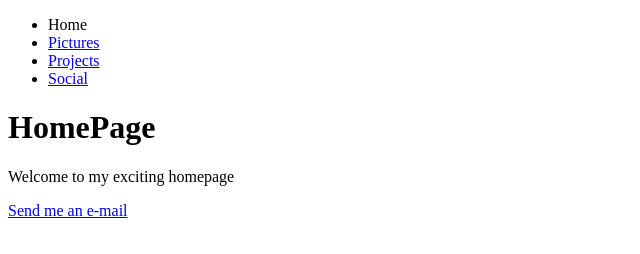
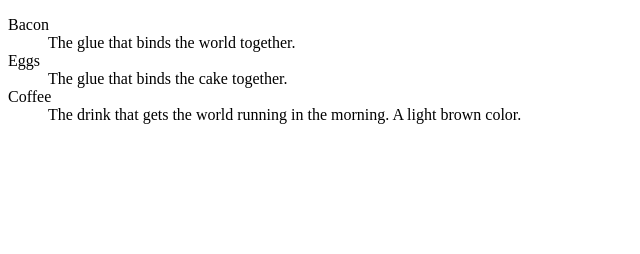
Before and after one commit to MohanKumarYum/MohanKumarYum.GitHub.io, a plain HTML site: page index.html in a window 1280 px wide. Shown: the whole page, without its empty margins (0-640 px from the left). Drawn offline with Linux system fonts and the light colour scheme.

Commit message:
Third type of list element -  description lists.

```diff
--- a/index.html
+++ b/index.html
@@ -9,18 +9,16 @@
 </head>
 
 <body>
-  <ul>
-    <li>Home</li>
-    <li> <a href="pictures.html">Pictures</a></li>
-    <li> <a href="projects.html">Projects</a></li>
-    <li> <a href="social.html">Social</a></li>
-  </ul>
+  <!-- Description list - third type of lists -->
 
-  <h1>HomePage</h1>
-
-  <p>Welcome to my exciting homepage</p>
-
-  <p><a href="mailto:nobody@gmail.com;thanuj@gmail.com?cc=shifali@gmail.com&subject=This%20is%20bullshit.">Send me an e-mail</a></p>
+  <dl>
+    <dt>Bacon</dt>
+    <dd>The glue that binds the world together.</dd>
+    <dt>Eggs</dt>
+    <dd>The glue that binds the cake together.</dd>
+    <dt>Coffee</dt>
+    <dd>The drink that gets the world running in the morning. A light brown color.</dd>
+  </dl>
 
 </body>
 
```
